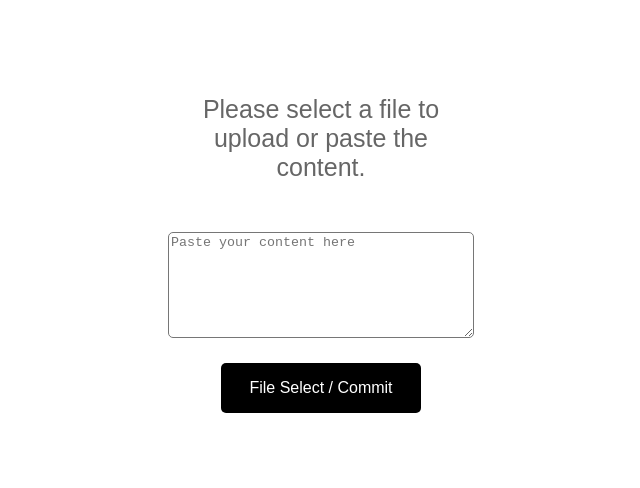
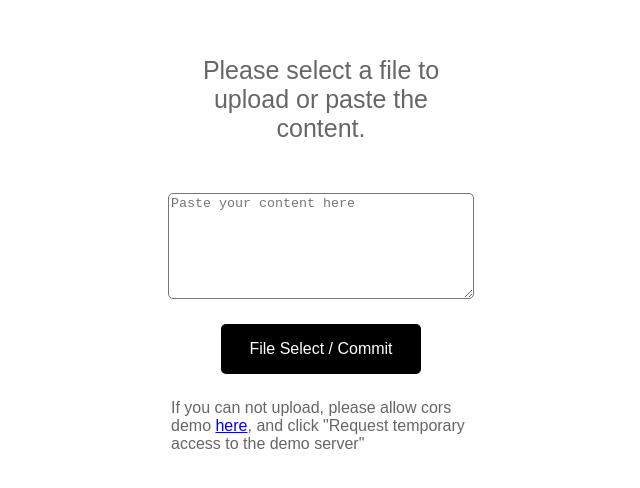
Before and after one commit to nagisa77/paster, a Vue app: page / in a window 1280 px wide. Shown: the part 146-634 px from the top of the page, without its empty margins (319-959 px from the left). Built offline with nearby package versions, Linux system fonts and the light colour scheme; what ldrs would draw is missing.

Commit message:
feat: add cors

```diff
--- a/src/App.vue
+++ b/src/App.vue
@@ -21,6 +21,10 @@
         File Select / Commit
       </div>
     </button>
+
+    <div class="footer">
+      If you can not upload, please allow cors demo <a href="https://cors-anywhere.herokuapp.com/corsdemo">here</a>, and click "Request temporary access to the demo server"
+    </div>
     <!-- 添加 Toast 组件 -->
     <div v-if="showToast" class="toast">
       {{ toastMessage }}
@@ -147,6 +151,13 @@ export default {
   color: #666;
 }
 
+.footer {
+  margin-top: 25px;
+  font-size: 16px;
+  width: 300px;
+  color: #666;
+}
+
 .upload-button {
   margin-top: 25px;
   width: 200px;
```
